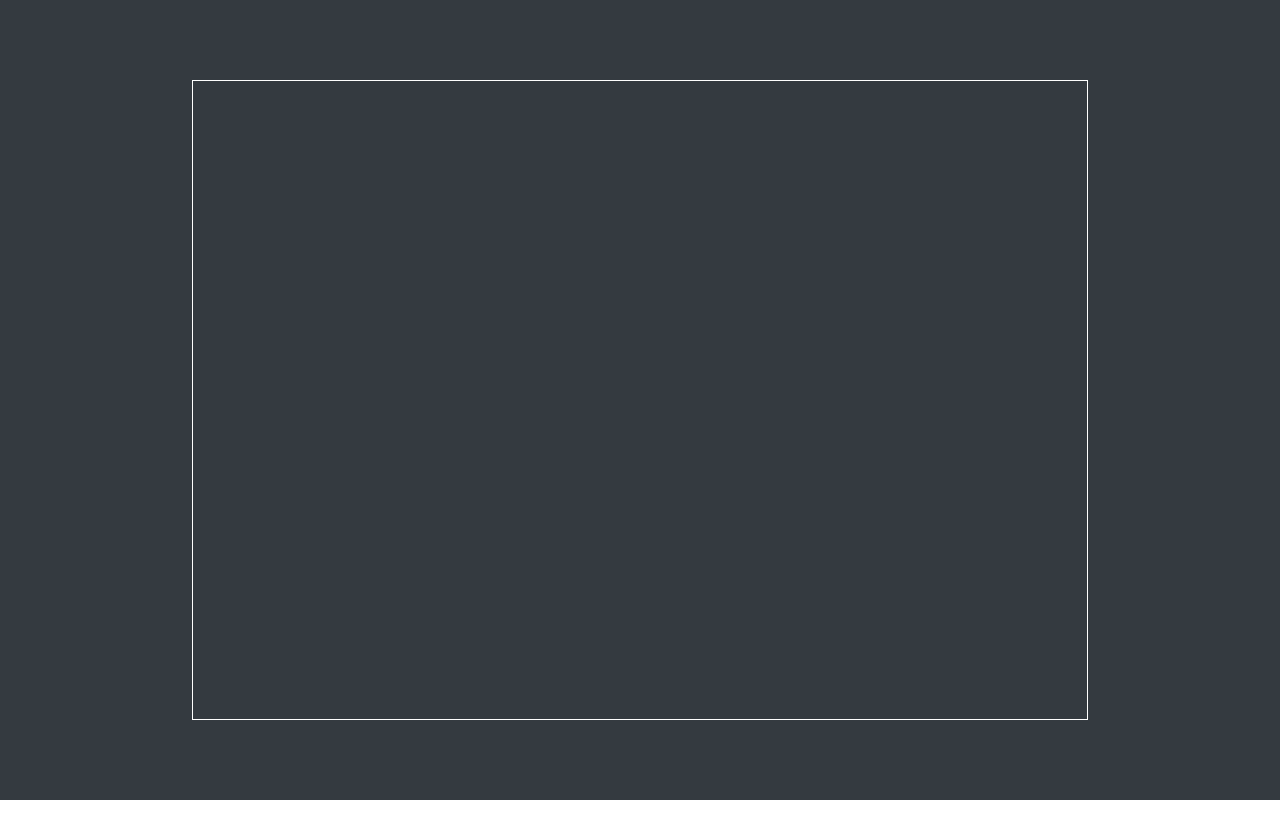
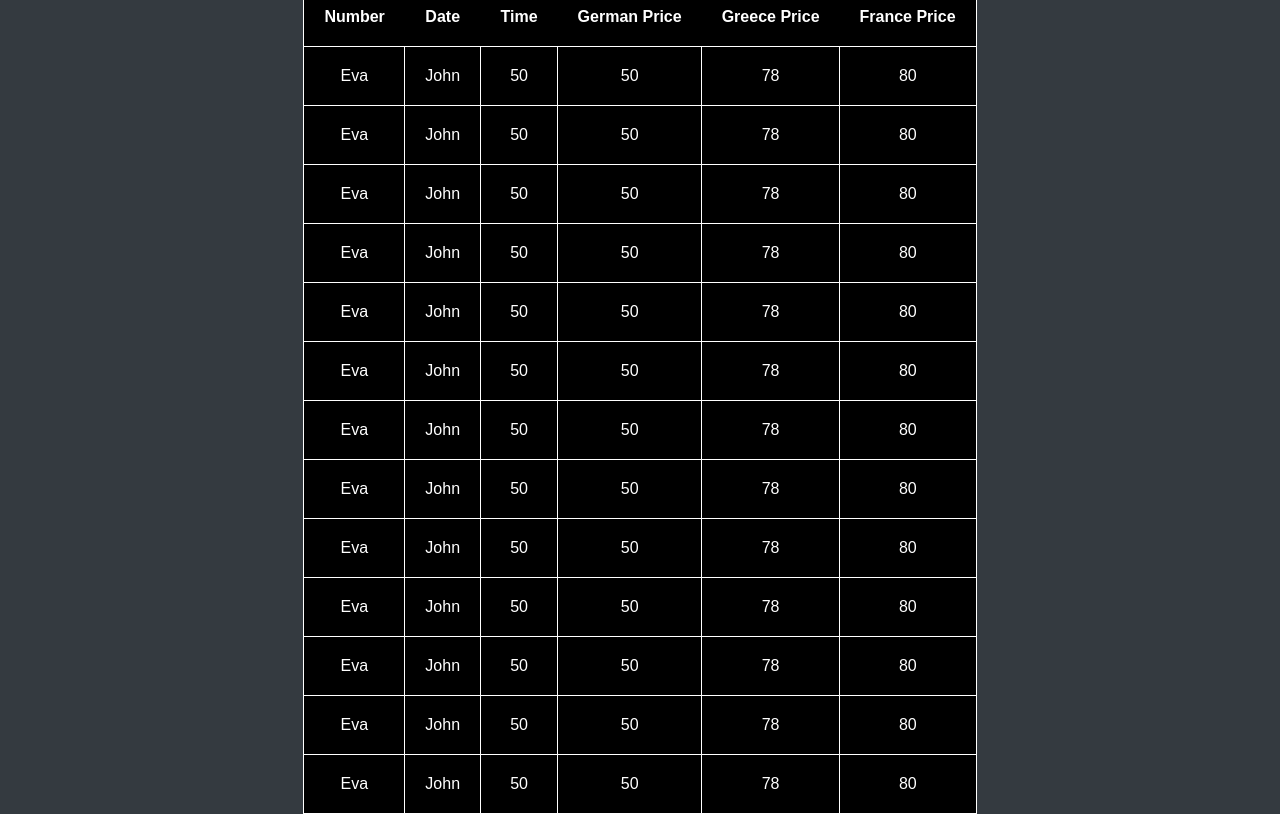
Before and after one commit to vvasileios/MicroProjectsHub, a plain HTML site: page TableSearch/index.html in a window 1280 px wide. Drawn offline with Linux system fonts and the light colour scheme.

Commit message:
testing staff

```diff
--- a/TableSearch/index.html
+++ b/TableSearch/index.html
@@ -10,15 +10,129 @@
 </head>
 
 <body>
-  <div class="page">
   <div class="container">
     <table id="data_table">
+      <!-- <caption>Energy Data Table</caption> -->
       <thead id="table_head">
+        <tr>
+          <th>Number</th>
+          <th>Date</th>
+          <th>Time</th>
+          <th>German Price</th>
+          <th>Greece Price</th>
+          <th>France Price</th>
+        </tr>
       </thead>
+
       <tbody id="table_body">
+        <tr>
+          <td>Eva</td>
+          <td>John</td>
+          <td>50</td>
+          <td>50</td>
+          <td>78</td>
+          <td>80</td>
+        </tr>
+        <tr>
+          <td>Eva</td>
+          <td>John</td>
+          <td>50</td>
+          <td>50</td>
+          <td>78</td>
+          <td>80</td>
+        </tr>
+        <tr>
+          <td>Eva</td>
+          <td>John</td>
+          <td>50</td>
+          <td>50</td>
+          <td>78</td>
+          <td>80</td>
+        </tr>
+        <tr>
+          <td>Eva</td>
+          <td>John</td>
+          <td>50</td>
+          <td>50</td>
+          <td>78</td>
+          <td>80</td>
+        </tr>
+        <tr>
+          <td>Eva</td>
+          <td>John</td>
+          <td>50</td>
+          <td>50</td>
+          <td>78</td>
+          <td>80</td>
+        </tr>
+        <tr>
+          <td>Eva</td>
+          <td>John</td>
+          <td>50</td>
+          <td>50</td>
+          <td>78</td>
+          <td>80</td>
+        </tr>
+        <tr>
+          <td>Eva</td>
+          <td>John</td>
+          <td>50</td>
+          <td>50</td>
+          <td>78</td>
+          <td>80</td>
+        </tr>
+        <tr>
+          <td>Eva</td>
+          <td>John</td>
+          <td>50</td>
+          <td>50</td>
+          <td>78</td>
+          <td>80</td>
+        </tr>
+        <tr>
+          <td>Eva</td>
+          <td>John</td>
+          <td>50</td>
+          <td>50</td>
+          <td>78</td>
+          <td>80</td>
+        </tr>
+        <tr>
+          <td>Eva</td>
+          <td>John</td>
+          <td>50</td>
+          <td>50</td>
+          <td>78</td>
+          <td>80</td>
+        </tr>
+        <tr>
+          <td>Eva</td>
+          <td>John</td>
+          <td>50</td>
+          <td>50</td>
+          <td>78</td>
+          <td>80</td>
+        </tr>
+        <tr>
+          <td>Eva</td>
+          <td>John</td>
+          <td>50</td>
+          <td>50</td>
+          <td>78</td>
+          <td>80</td>
+        </tr>
+        <tr>
+          <td>Eva</td>
+          <td>John</td>
+          <td>50</td>
+          <td>50</td>
+          <td>78</td>
+          <td>80</td>
+        </tr>
+
       </tbody>
+
     </table>
-    </div>
   </div>
 </body>
 
--- a/TableSearch/styles.css
+++ b/TableSearch/styles.css
@@ -4,17 +4,43 @@
   box-sizing: border-box;
 }
 
-.page {
-  width: 100%;
-  min-height: 100vh;
+body {
+  background-color: #343a40;
   display: flex;
   justify-content: center;
   align-items: center;
-  background-color: #343a40;
+  height: 100vh;
 }
 
 .container {
-  width: 70%;
-  height: 80vh;
+  overflow: auto;
+}
+
+table {
   border: 1px solid white;
+  border-collapse: collapse;
+  border-spacing: 0;
+  width: 100%;
+  font-family: sans-serif;
 }
+
+thead {
+  border-bottom: 1px solid white;
+}
+
+tr {
+  border-bottom: 1px solid white;
+}
+
+th,
+td {
+  text-align: center;
+  padding: 20px;
+  background: black;
+  color: white;
+  padding: 20px;
+}
+
+td {
+  border-right: 1px solid white;
+}
```
Lines whose indentation alone changed are shown as unchanged.
